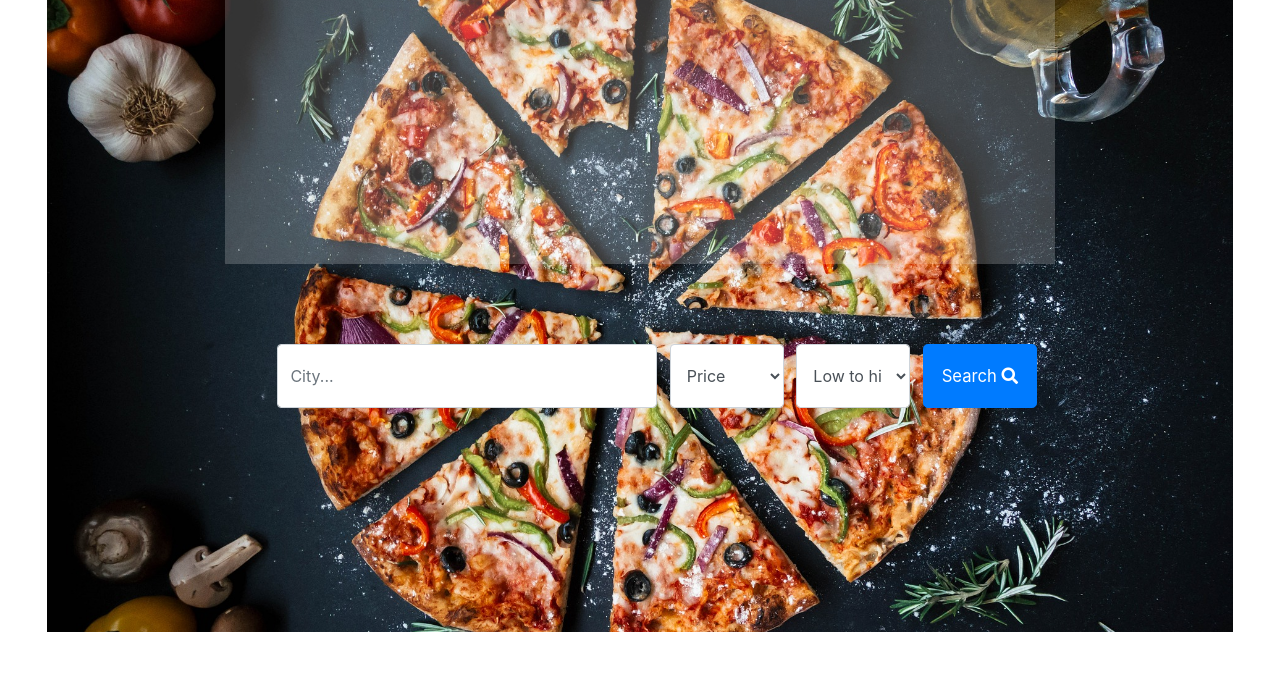
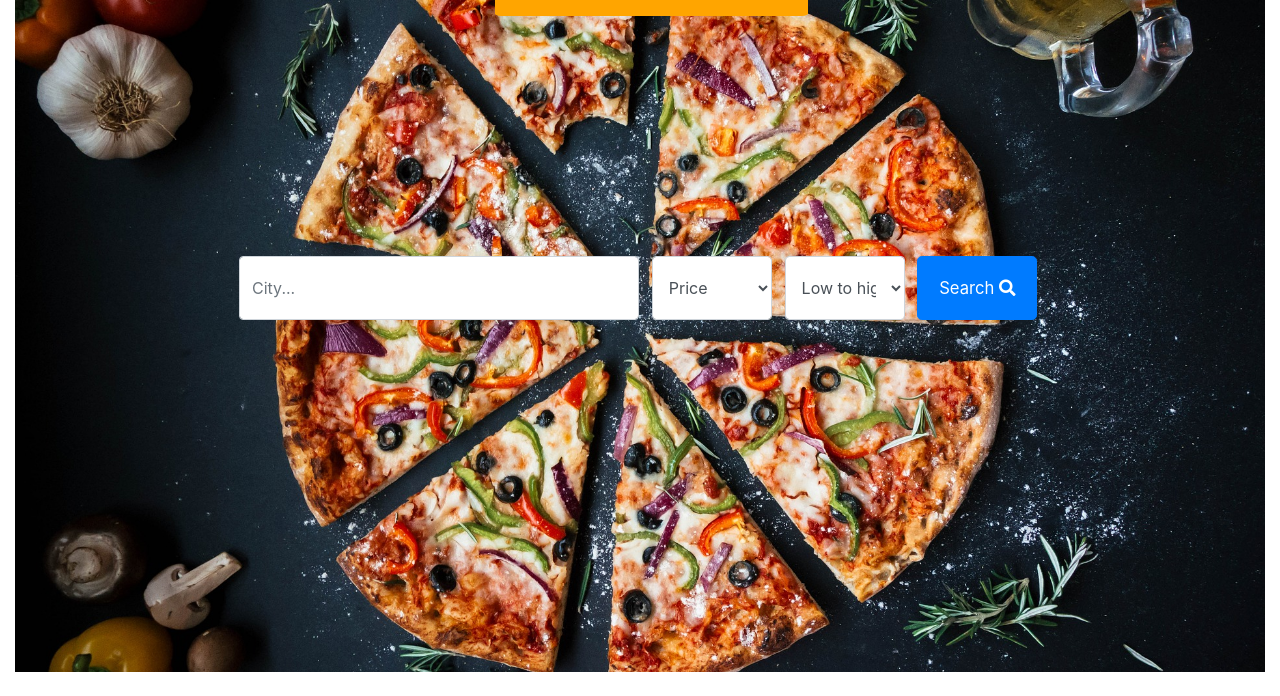
Before and after one commit to pazikbartek/Find-Eat, a website built with webpack: page index.html in a window 1280 px wide. Shown: the part 104-800 px from the top of the page. Built offline with nearby package versions, Linux system fonts and the light colour scheme; a web font is replaced by a local one.

Commit message:
bledne miasto i wyglad

```diff
--- a/index.html
+++ b/index.html
@@ -1,7 +1,7 @@
 <!DOCTYPE html>
 <head>
     <meta charset="utf-8" />
-    <link href="https://fonts.googleapis.com/css?family=Bree+Serif|Francois+One|Istok+Web" rel="stylesheet">
+    <link href="https://fonts.googleapis.com/css?family=Acme" rel="stylesheet">
     <link rel="stylesheet" href="https://use.fontawesome.com/releases/v5.7.2/css/all.css" integrity="sha384-fnmOCqbTlWIlj8LyTjo7mOUStjsKC4pOpQbqyi7RrhN7udi9RwhKkMHpvLbHG9Sr" crossorigin="anonymous">
     <link rel="stylesheet" href="style.css">
     <link rel="stylesheet" href="https://stackpath.bootstrapcdn.com/bootstrap/4.3.1/css/bootstrap.min.css" integrity="sha384-ggOyR0iXCbMQv3Xipma34MD+dH/1fQ784/j6cY/iJTQUOhcWr7x9JvoRxT2MZw1T" crossorigin="anonymous">
@@ -10,13 +10,8 @@
 <body>
     <div class="container">
         <div class="menu">
-            <div class="top">
-                <div class="logo">
-                    <!-- Find & Eat <br/> -->
-                </div>
-                <div class="text">
-                   <!-- <i> Find your favourite restaurant!</i> -->
-                </div>
+            <div class="logo">
+                Find & Eat <br/>
             </div>
             <div class="searchBar">
                 <input class="form-control" type="text" placeholder="City..." id="city">
@@ -29,6 +24,9 @@
                     <option>High to low</option>
                 </select>
                 <button type="button" id="button" class="btn btn-primary btn-lg">Search <i class="fas fa-search"></i></button>
+            </div>
+            <div class="info">
+                <b>Incorrect city!</b>
             </div>
         </div>
         <div id="results">
--- a/src/fetch.js
+++ b/src/fetch.js
@@ -14,8 +14,21 @@ class Fetch{
       })
       .then(resp => resp.json())
       .then((resp) => {
-          this.cityID = resp.location_suggestions[0].id;
-          resolve();
+          console.log(resp.location_suggestions.length);
+          if (resp.location_suggestions.length>0){
+            this.cityID = resp.location_suggestions[0].id;
+            resolve();
+          }
+          else{
+            let info = document.querySelector('.info');
+            info.style.display = "block";
+            setTimeout(()=>{
+              info.style.display="none";
+            },1500)
+
+            rejected("wystapil blad");
+          }
+
       })
 
     })
--- a/src/main.js
+++ b/src/main.js
@@ -4,5 +4,7 @@ let search = new Search();
 let fetch = new Fetch();
 
 document.querySelector('#button').addEventListener('click', function(){
-    fetch.getCityID(search.getData()[0]).then(res => fetch.getRestaurantsByCityID(search.getData()[1], search.getData()[2]))
+    fetch.getCityID(search.getData()[0])
+    .then(res => fetch.getRestaurantsByCityID(search.getData()[1], search.getData()[2]))
+    .catch(err => console.log(err));
 });
--- a/style.css
+++ b/style.css
@@ -1,11 +1,29 @@
 .container{
-    min-width: 95%;
-    margin-top:2vh;
+    min-width: 100%;
+}
+.menu{
+    background-image: url('pizza.jpg');
+    background-size: cover;
+    height: 97vh;
+    margin-bottom: 3vh;
+}
+.logo{
+    height:15vh;
+    font-size: 5vw;
+    color:white;
+    background-color:orange;
+    width:25%;
+    font-family: 'Acme', sans-serif;
+    text-align: center;
+    border-bottom-left-radius:  2%;
+    border-bottom-right-radius:  2%;
+    position:relative;
+    animation: start 1.2s 0.5s forwards;
 }
 .searchBar{
     display:flex;
-    margin-top:10vh;
-    margin-left:18vw;
+    margin-top:30vh;
+    margin-left:17.5vw;
     width:80%;
 }
 #city{
@@ -28,32 +46,19 @@
     height:8vh;
     font-size:1.3vw;
 }
-.menu{
-    background-image: url('pizza.jpg');
-    background-size: cover;
-    height: 90vh;
-    margin-bottom: 3vh;
-}
-.top{
-    color:orange;
-    background-color: rgba(255, 255, 255, 0.2);
-    width:70%;
-    margin-left:auto;
-    margin-right:auto;
-    text-align: center;
-    font-family: 'Francois One', sans-serif;
-    text-shadow: 2px 0 0 black, -2px 0 0 black, 0 2px 0 black, 0 -2px 0 black, 1px 1px black, -1px -1px 0 black, 1px -1px 0 black, -1px 1px 0 black;
-}
-.logo{
-    height:20vh;
-    font-size: 7vw;
-}
-.text{
-    font-size:4vw;
-    margin-top:6vh;
-    height:18vh;
-    font-family: 'Istok Web', sans-serif;
-    color:rgb(255, 38, 0);
+.info{
+    width:32%;
+    min-height:6vh;
+    background-color: rgba(255, 255, 255, 0.9);
+    margin-left:17.5vw;
+    display:none;
+    font-size: 1.3vw;
+    color:rgb(235, 5, 5);
+    text-align:center;
+    border-radius:3%;
+    margin-top:0.5vh;
+    border: 0.08vw solid rgb(212, 212, 212);
+    padding-top:0.5vh;
 }
 #results{
     display:flex;
@@ -63,7 +68,7 @@
     margin-right: auto;
 }
 .box{
-    width:44vw;
+    width:46.5vw;
     min-height:25vh;
     display:flex;
     border: 0.08vw solid rgb(212, 212, 212);
@@ -85,3 +90,8 @@
     margin-left:3vw;
     font-size:1.5vw;
 }
+
+@keyframes start{
+0% {left:0vw;}
+100%{left:37.5vw;}
+}
```
Also changed, not shown: app.js (+2 -2 lines).
